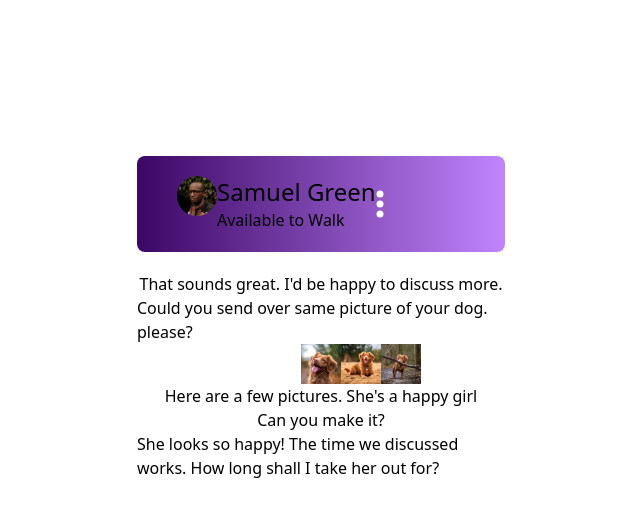
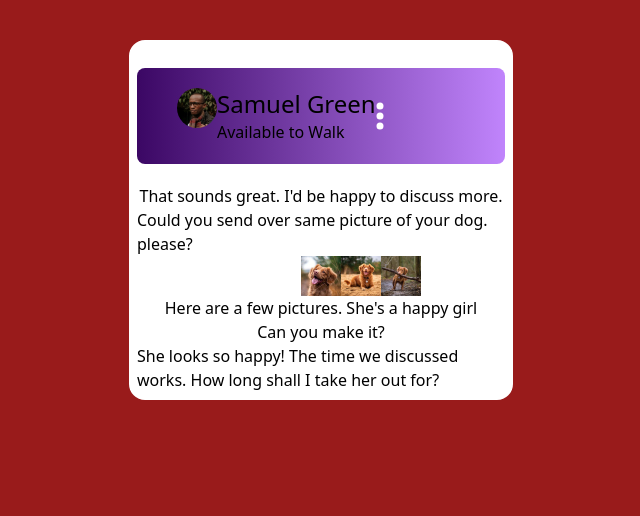
Before and after one commit to Miron-Silviu/chat-app-ilustrator, a website: page docs/index.html in a window 1280 px wide. Shown: the whole page, without its empty margins (319-959 px from the left). Drawn offline with Linux system fonts and the light colour scheme.

Commit message:
Create Testing branch for features testing .

```diff
--- a/docs/index.html
+++ b/docs/index.html
@@ -18,9 +18,9 @@
       rel="stylesheet"
     />
   </head>
-  <body class=" gradient-to-r from-purple-950  to-white">
+  <body class=" bg-red-800">
     <div
-      class="main-container mx-auto bg-white  w-96 flex flex-col justify-center items-center my-32 rounded-2xl  border-white border-8"
+      class="main-container mx-auto bg-white  w-96 flex flex-col justify-center items-center my-10 rounded-2xl  border-white border-8"
     >
       <div
         class="user-container flex bg-gradient-to-r from-purple-950 to-purple-400 w-full m-5 px-10 rounded-lg py-5"
```
Also changed, not shown: docs/output.css.
